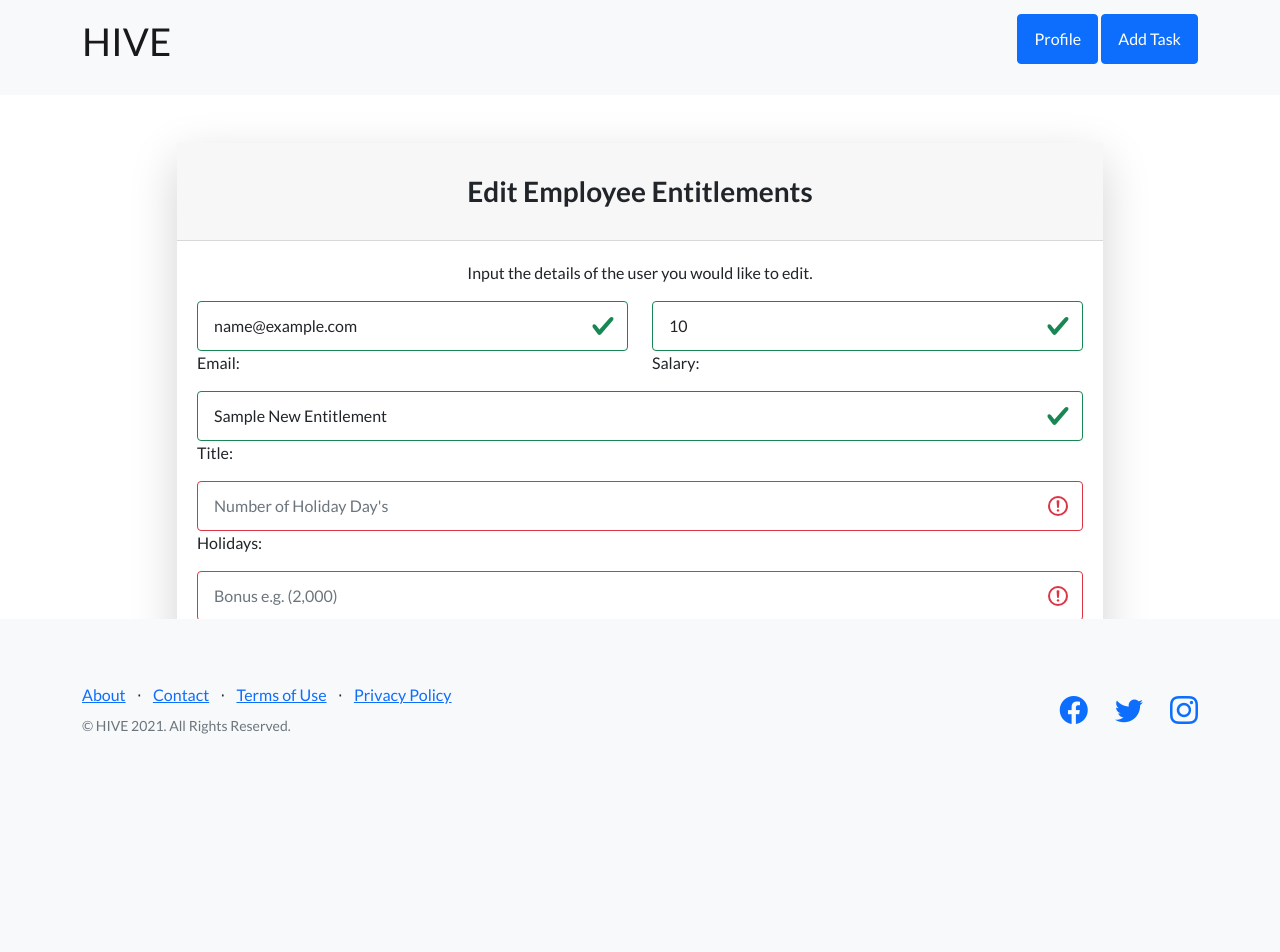
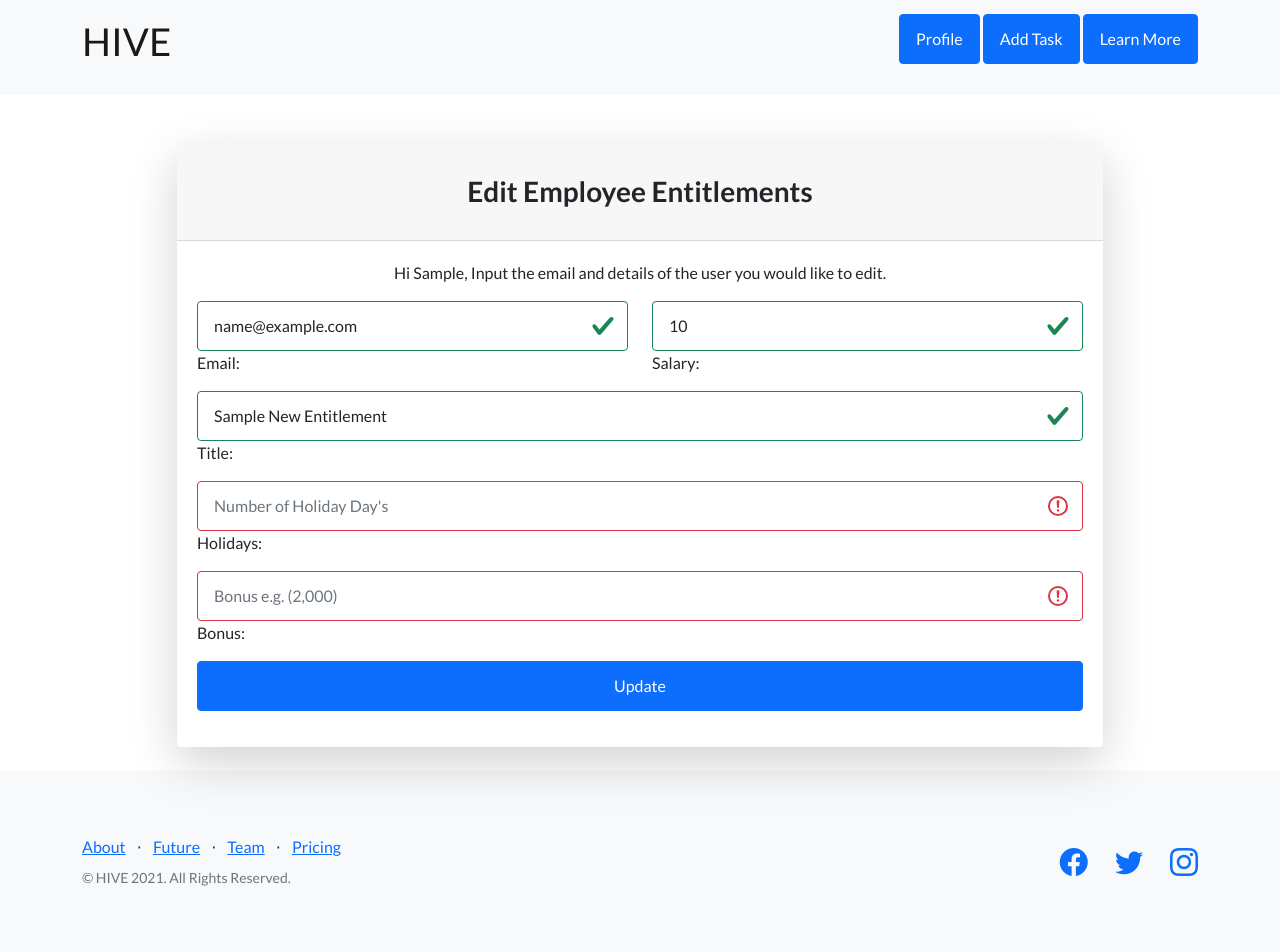
Before and after one commit to devgithubs/HIVE, a Flask app: template templates/edit_entitlements.html in a window 1280 px wide. Before the commit the page ends 734 px from the top, so only its background shows below. Run offline with Flask 2, Linux system fonts and the light colour scheme; the visitor is signed in with stand-in values (Sample User, id 1); the template is opened without the code that fills it: most values are stand-ins (such as "Sample title", 1, 10 or a date in 2020); some libraries are stand-ins or nearby versions.

Commit message:
Addition of footer links

```diff
--- a/templates/edit_entitlements.html
+++ b/templates/edit_entitlements.html
@@ -9,6 +9,7 @@
                 {% if session.user %}
                 <a class="btn btn-primary" href="{{ url_for('profile', username=session['user']) }}">Profile</a>
                 <a class="btn btn-primary" href="{{ url_for('add_task') }}">Add Task</a>
+                <a class="btn btn-primary" href="{{ url_for('info') }}">Learn More</a>
                 {% else %}
                 <a class="btn btn-primary" href="{{ url_for('register') }}">Register</a>
                 <a class="btn btn-primary" href="{{ url_for('login') }}">Log In</a>
@@ -40,7 +41,7 @@
                                 <div class="card-body">
                                     <form method="POST" action="{{ url_for('edit_entitlements', entitlement_id=new_entitlements._id) }}" class="was-validated mb-3 needs-validation">
                                         <div class="row p-1">
-                                            <div class="text-center"><p>Input the details of the user you would like to edit.</p></div>
+                                            <div class="text-center"><p>Hi {{ name.firstName | title }},  Input the email and details of the user you would like to edit.</p></div>
                                             <div class="col-md-6">
                                                 <input class="form-control" type="email" name="inputEmail" value="{{ new_entitlements.email }}" placeholder="Users Email" minlength="1"
                                                 maxlength="30" required/>
@@ -78,31 +79,31 @@
                 </div>
             </main>
         </div>
-        <footer class="footer fixed-bottom bg-light">
+        <footer class="footer bottom bg-light ">
             <div class="container">
                 <div class="row">
                     <div class="col-lg-6 h-100 text-center text-lg-start my-auto">
                         <ul class="list-inline mb-2">
-                            <li class="list-inline-item"><a href="#!">About</a></li>
+                            <li class="list-inline-item"><a href="{{ url_for('info') }}#about">About</a></li>
                             <li class="list-inline-item">⋅</li>
-                            <li class="list-inline-item"><a href="#!">Contact</a></li>
+                            <li class="list-inline-item"><a href="{{ url_for('info') }}#future">Future</a></li>
                             <li class="list-inline-item">⋅</li>
-                            <li class="list-inline-item"><a href="#!">Terms of Use</a></li>
+                            <li class="list-inline-item"><a href="{{ url_for('info') }}#team">Team</a></li>
                             <li class="list-inline-item">⋅</li>
-                            <li class="list-inline-item"><a href="#!">Privacy Policy</a></li>
+                            <li class="list-inline-item"><a href="{{ url_for('info') }}#pricing">Pricing</a></li>
                         </ul>
                         <p class="text-muted small mb-4 mb-lg-0">&copy; HIVE 2021. All Rights Reserved.</p>
                     </div>
                     <div class="col-lg-6 h-100 text-center text-lg-end my-auto">
                         <ul class="list-inline mb-0">
                             <li class="list-inline-item me-4">
-                                <a href="#!"><i class="bi-facebook fs-3"></i></a>
+                                <a href="https://www.facebook.com/" target="_blank"><i class="bi-facebook fs-3"></i></a>
                             </li>
                             <li class="list-inline-item me-4">
-                                <a href="#!"><i class="bi-twitter fs-3"></i></a>
+                                <a href="https://twitter.com/?lang=en" target="_blank"><i class="bi-twitter fs-3"></i></a>
                             </li>
                             <li class="list-inline-item">
-                                <a href="#!"><i class="bi-instagram fs-3"></i></a>
+                                <a href="https://www.instagram.com/?hl=en" target="_blank"><i class="bi-instagram fs-3"></i></a>
                             </li>
                         </ul>
                     </div>
```
